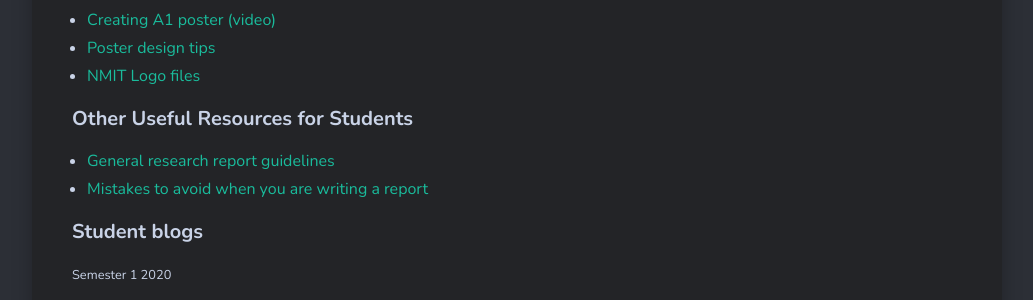
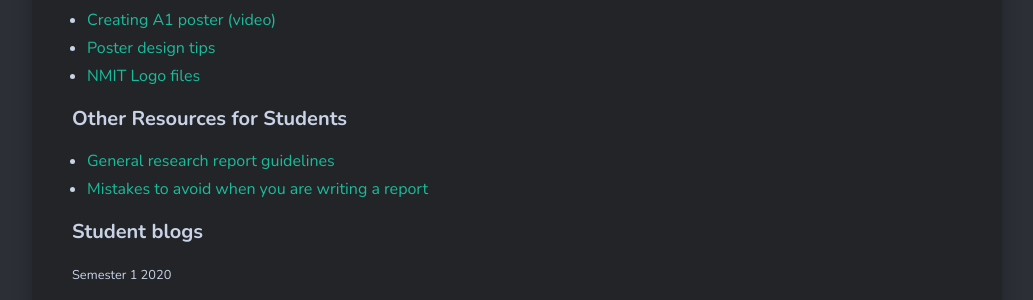
Before and after one commit to larsoliverdam/nmit, a Jekyll site: the page built from _pages/PRJ70x.md, in a window 1280 px wide and 900 px high, scrolled down 1276 px. Shown: the part 155-455 px from the top of the window, without its empty margins (123-1156 px from the left). Built offline with Jekyll 4.4.1, drawn with Linux system fonts in a browser that asks for light colours; nearby versions of some CDN libraries; comment, search, counter and statistics services are not loaded.

```diff
--- a/_pages/PRJ70x.md
+++ b/_pages/PRJ70x.md
@@ -31,7 +31,7 @@
 * [Poster design tips](http://lti.lse.ac.uk/poster-design-tips-2/)
 * [NMIT Logo files](https://ecampus.nmit.ac.nz/moodle/mod/resource/view.php?id=625225)
 
-#### Other Useful Resources for Students
+#### Other Resources for Students
 
 * [General research report guidelines](https://docs.google.com/document/d/1aMXOKx8RN5_uqy3r2zzk6uZBD0uvTB3YHiH1DM4ljW0/edit?usp=sharing)
 * [Mistakes to avoid when you are writing a report](https://researchwhisperer.org/2013/10/22/scientific-writing-mistakes/)
```
